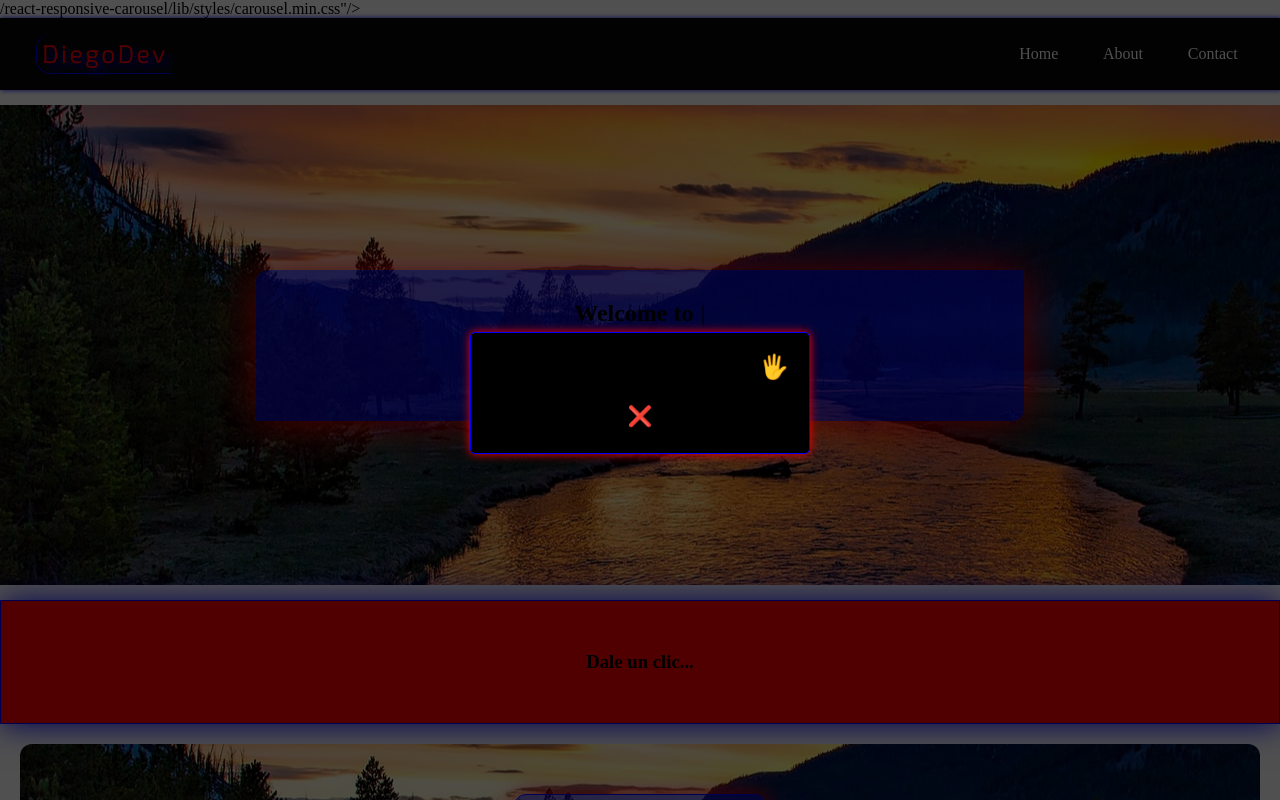
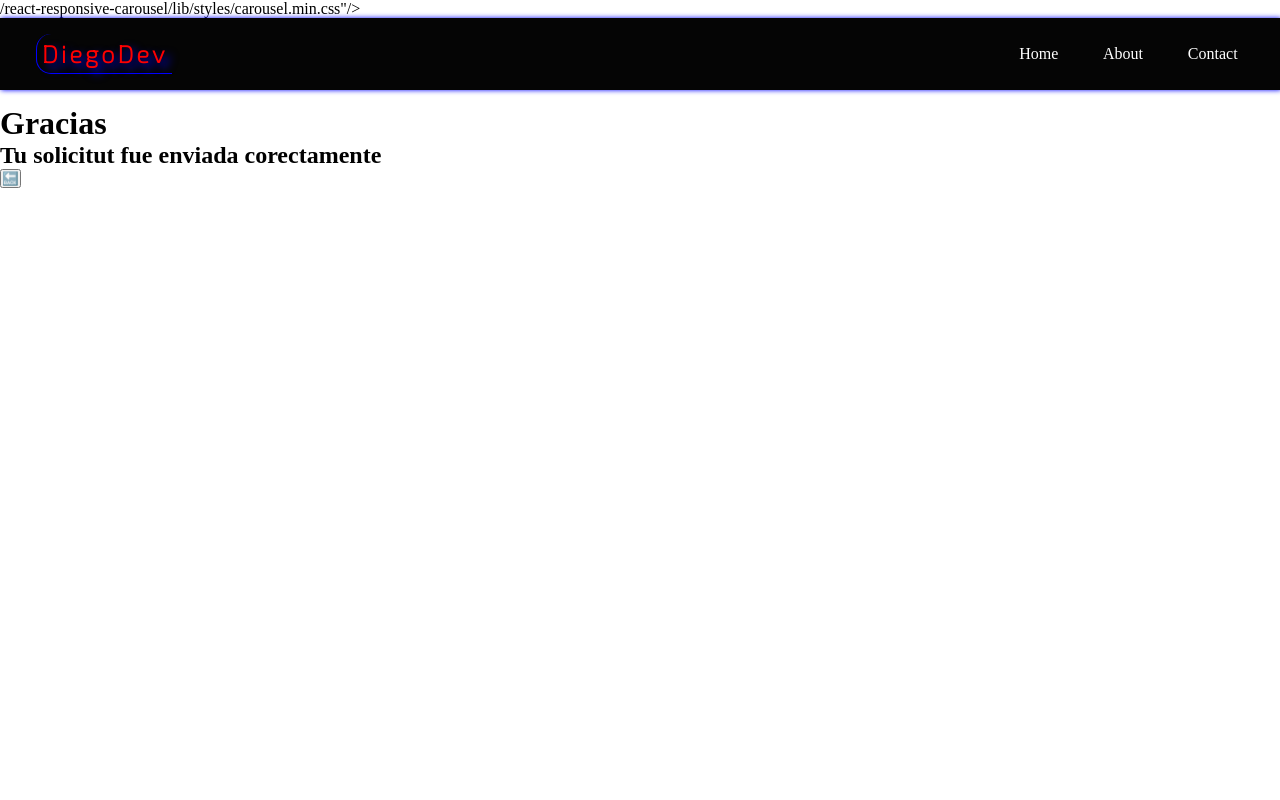
Before and after one commit to diego-monfort-landolt/Landoltdiego, a React (Vite) app: page /gracias in a window 1280 px wide. Shown: the top 800 px of the page. Built offline with nearby package versions, Linux system fonts and the light colour scheme.

Commit message:
added new site thanks

```diff
--- a/src/App.jsx
+++ b/src/App.jsx
@@ -2,6 +2,7 @@ import { Route, Routes } from 'react-router-dom'
 import './App.css'
 import { Navbar } from './component/Navbar'
 import { About, Contact, Home } from './pages/'
+import Thanks from './component/form/Thanks'
 
 function App() {
   return (
@@ -14,6 +15,7 @@ function App() {
         <Route path='about' element={<About />} />
         <Route path='contact' element={<Contact />} />
         <Route path='*' element={<Home />} />
+        <Route path='gracias' element={<Thanks />} />
       </Routes>
     </>
   )
--- a/src/component/form/Form.jsx
+++ b/src/component/form/Form.jsx
@@ -11,7 +11,7 @@ const Form = () => {
         <form  action="https://formsubmit.co/3524c0a9bb0dcff5dc15f2e7e57dedb3" method="POST" >
           <div>
             <label>Nombre:</label>
-            <input type="text" name="name" {...register('nombre', {
+            <input type="text" name="name" required {...register('nombre', {
               required: true,
               maxLength: 25
             })} />
@@ -20,7 +20,7 @@ const Form = () => {
           </div>
           <div>
             <label>E-Mail:</label>
-            <input type="email" name="email" {...register('email')} />
+            <input type="email" name="email" required {...register('email')} />
             {errors.email?.type === 'pattern' && <p className="errorpara">El formato del e-mail está incorrecto</p>}
           </div>
           <div>
@@ -31,7 +31,7 @@ const Form = () => {
           </div>
           <div>
             <label>Descripción:</label>
-            <textarea type="text" name="message" {...register('description', {
+            <textarea type="text" name="message" required {...register('description', {
               required: true
             })} />
             {errors.description?.type === 'required' && <p className="errorpara">¿No quieres dejarme una nota?</p>}
@@ -44,10 +44,10 @@ const Form = () => {
               <option value='en'>English</option>
             </select>
           </div>
-          {/* BTN for send the recuest */}
-          {/* <input type="submit" value='Enviar' className="bn632-hover bn19" /> */}
 
-          <input type="hidden" name="_next" value="https://diego-monfort-landolt.github.io/Landoltdiego/"></input>
+         <input type="submit" value='Enviar' className="bn632-hover bn19" />
+
+          <input type="hidden" name="_next" value="https://diego-monfort-landolt.github.io/gracias/"></input>
           <input type="hidden" name="_captcha" value="false" />
           <input type="hidden" name="_blacklist" value="vendo, telefono, link, amor, curso, formacion, dinero, http, https"></input>
         </form>
--- /dev/null
+++ b/src/component/form/Thanks.jsx
@@ -0,0 +1,17 @@
+
+
+const Thanks = () => {
+  return (
+    <>
+    <div className='thankscontainer'>
+      <div className='thanksbody'>
+        <h1>Gracias</h1>
+        <h2>Tu solicitut fue enviada corectamente</h2>
+        <button onClick={() => { window.location.href = 'https://diego-monfort-landolt.github.io/Landoltdiego/'}} >🔙</button>
+      </div>
+    </div>
+    </>
+  )
+}
+
+export default Thanks
```
